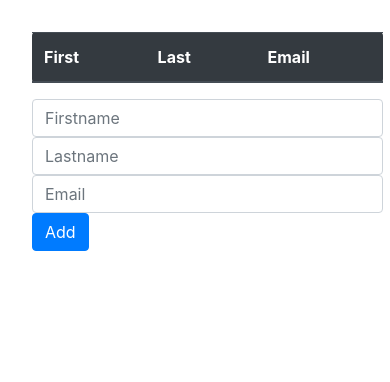
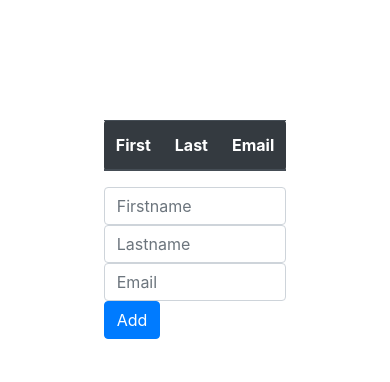
Before and after one commit to halmanza/PromineoCourseWork, a website: page FrontEnd/index.html in a window 390 px wide. Drawn offline with nearby package versions, Linux system fonts and the light colour scheme.

Commit message:
adjusted table responsiveness

```diff
--- a/FrontEnd/index.html
+++ b/FrontEnd/index.html
@@ -14,23 +14,25 @@
   </head>
   <body>
     <div class="main">
-      <table class="table table-dark rounded table-hover"  id="mainTable" >
+      <div class="table-responsive">
+      <table class="table  table-dark rounded table-hover "  id="mainTable" >
         <thead>
-          <tr>
+          <tr class="row-sm">
 
-            <th scope="col">First</th>
-            <th scope="col">Last</th>
-            <th scope="col">Email</th>
+            <th scope="col-sm">First</th>
+            <th scope="col-sm">Last</th>
+            <th scope="col-sm">Email</th>
           </tr>
         </thead>
-        <tbody>
+        <tbody class="col-sm">
 
         </tbody>
       </table>
+    </div>
 
-    <form class="form d-flex justify-content-center align-items-center" id="formTableValues">
-      <div class="row" >
-        <div class="col-sm ">
+    <form class="form d-sm-flex justify-content-center align-items-center " id="formTableValues">
+      <div class="row d-sm-flex" >
+        <div class="col-sm">
           <input type="text" id="firstName"  class="form-control" placeholder="Firstname" aria-label="First name">
         </div>
         <div class="col-sm">
--- a/FrontEnd/index.js
+++ b/FrontEnd/index.js
@@ -1,8 +1,3 @@
-let id = 0;
-let tableElm = document.getElementById("mainTable");
-let tableVal = tableElm.children;
-let formValues = document.getElementById("formTableValues");
-
 const createDeleteButton = (id) => {
   let btn = document.createElement("button");
   btn.className = "btn btn-primary";
@@ -18,7 +13,10 @@ const createDeleteButton = (id) => {
 
 addRow.addEventListener("click", (e) => {
   e.preventDefault();
+  let id = 0;
+  const tableElm = document.getElementById("mainTable");
   let row = tableElm.insertRow(-1);
+
 
   row.setAttribute("id", `item-${id}`);
   row.insertCell(0).textContent = document.getElementById("firstName").value;
--- a/FrontEnd/style.css
+++ b/FrontEnd/style.css
@@ -10,19 +10,20 @@ body{
   flex-direction: column;
   align-items: center;
   justify-content: center;
-  min-width: 90%;
-  max-width:100%;
-
-  margin:2rem;
+  min-width: 30%;
+  max-width:90%;
+  padding:.5rem;
+  margin:5rem;
 }
 
-main{
+div.main{
   display:flex;
   flex-direction: column;
   justify-content: center;
   align-items:center;
-  min-width: 50vw;
-  max-width: 80vw;
-  margin:.5rem;
+  min-width: 2vw;
+  max-width: 60vw;
+  margin:1rem;
+  padding:1rem;
 
 }
```
